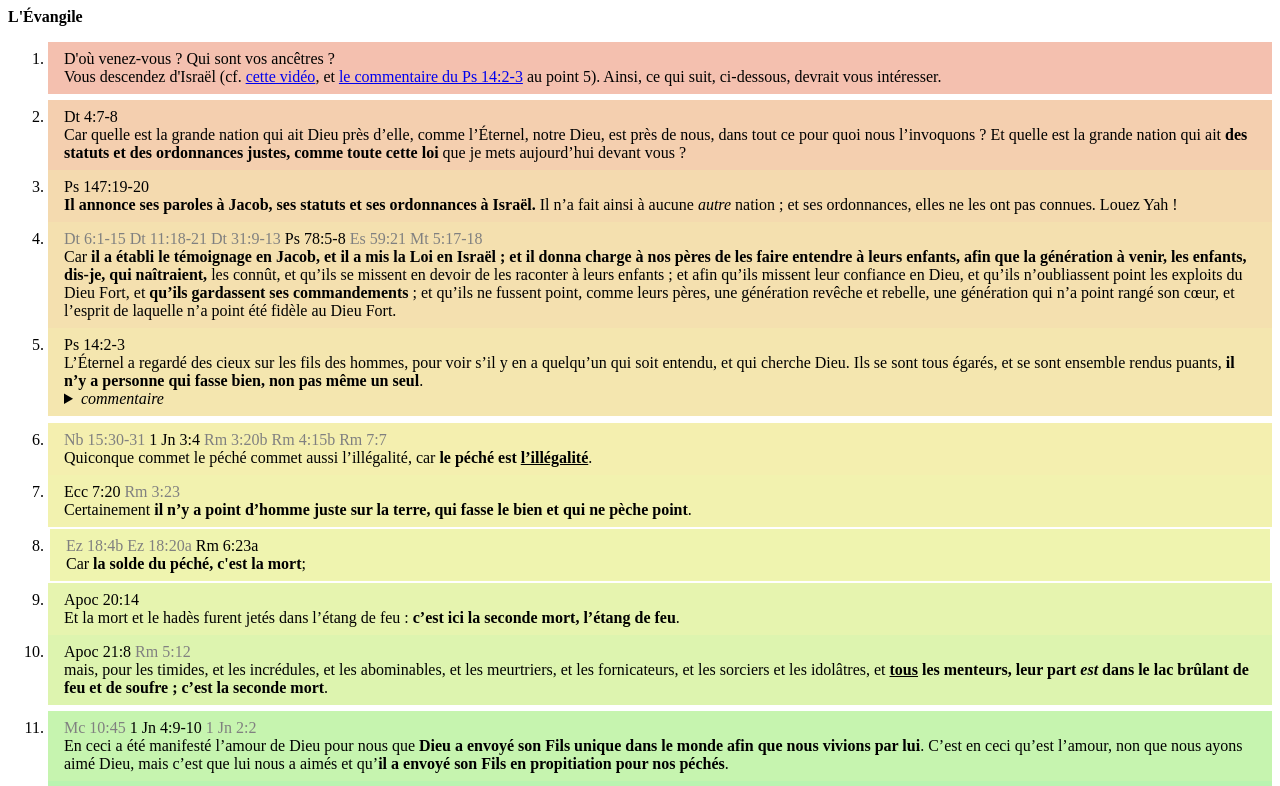
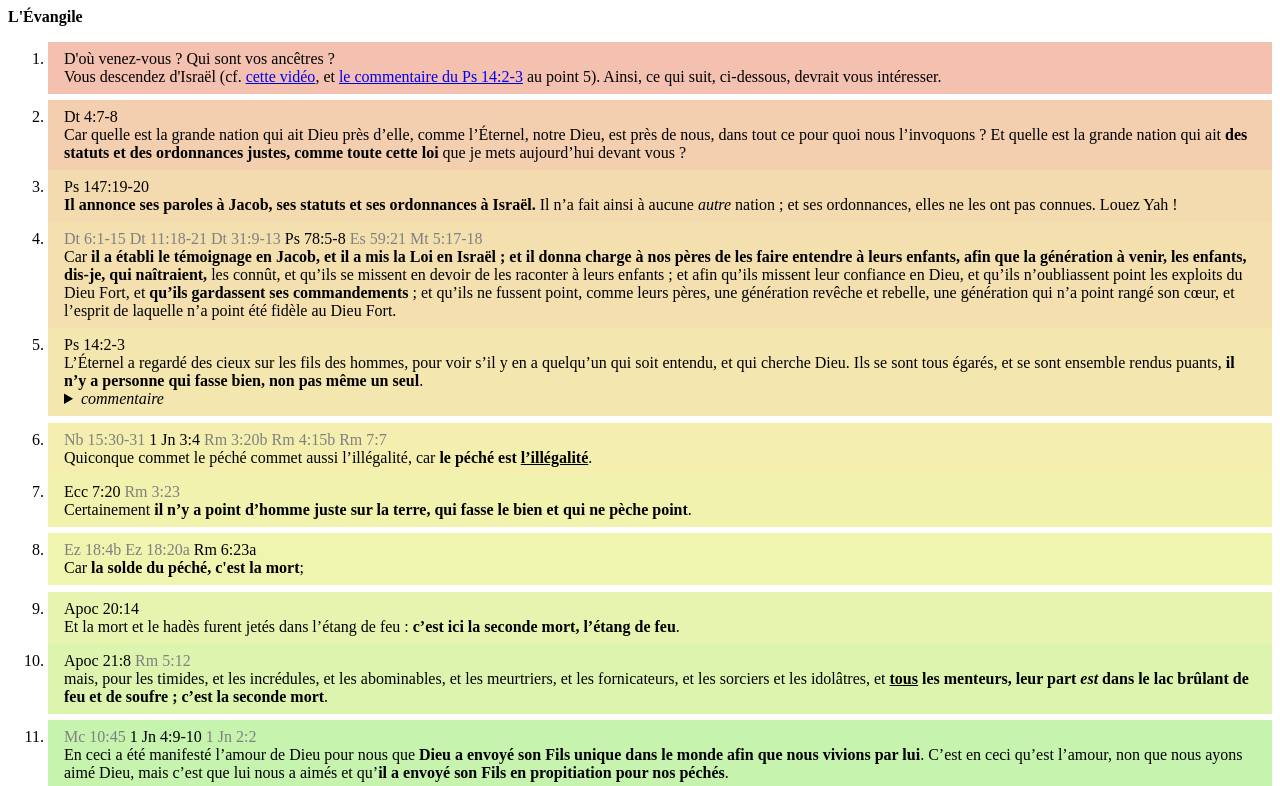
Before and after one commit to kylak/the-gospel, a plain HTML site: page index.html in a window 1280 px wide. Shown: the top 786 px of the page. Drawn offline with Linux system fonts and the light colour scheme.

Commit message:
Remplace la bordure du point 8 par des espacements
- Retire la bordure blanche du point 8
- Ajoute 6 px d'espace avant et après le point 8
- Met à jour le commentaire du CSS

```diff
--- a/index.html
+++ b/index.html
@@ -349,7 +349,7 @@
     </li>
 
     <li>
-      <div class="degrade-3 bordure-blanche">
+      <div class="degrade-3">
         <span role="tablist">
           <a role="tab">Ez 18:4b</a>
           <a role="tab">Ez 18:20a</a>
--- a/style.css
+++ b/style.css
@@ -11,8 +11,8 @@ li > div > [role=tabpanel] { grid-area: 2 / 1; }
    clair, puis chaque point reprend une teinte de la gamme, de l'orange
    (point 2) au bleu-violet (point 18). La saturation et la luminosite
    restent constantes pour que le passage d'un point a l'autre soit doux.
-   Les points 2 a 5, 6 a 10 et 11 a 16 se touchent ; les autres sont
-   separes par un petit espace. */
+   Les points 2 a 5, 6 et 7, 9 et 10, et 11 a 16 se touchent ; les autres
+   sont separes par un petit espace. */
 .groupe-0 { background: #f4c0af; margin-bottom: .4em; }
 .groupe-1 { background: #f4cfaf; margin-bottom: 0; }
 .groupe-1-clair { background: #f4daaf; margin-bottom: 0; }
@@ -23,11 +23,10 @@ li > div > [role=tabpanel] { grid-area: 2 / 1; }
 }
 .degrade-1 { --fond: #f4e6af; margin-bottom: .4em; }
 .degrade-2 { --fond: #f4efaf; margin-bottom: 0; }
-.degrade-2b { background: #f2f2af; margin-bottom: 0; }
-.degrade-3 { --fond: #eff4af; }
+.degrade-2b { background: #f2f2af; margin-bottom: .4em; }
+.degrade-3 { --fond: #eff4af; margin-bottom: .4em; }
 .degrade-4 { --fond: #e6f4af; }
 .degrade-5 { --fond: #ddf4af; margin-bottom: .4em; }
-.bordure-blanche { border: 2px solid #fff; }
 .degrade-vert-1 { background: #c6f4af; margin-bottom: 0; }
 .degrade-vert-1b { background: #baf4b1; margin-bottom: 0; }
 .degrade-vert-2 { background: #aff4b4; margin-bottom: 0; }
```
